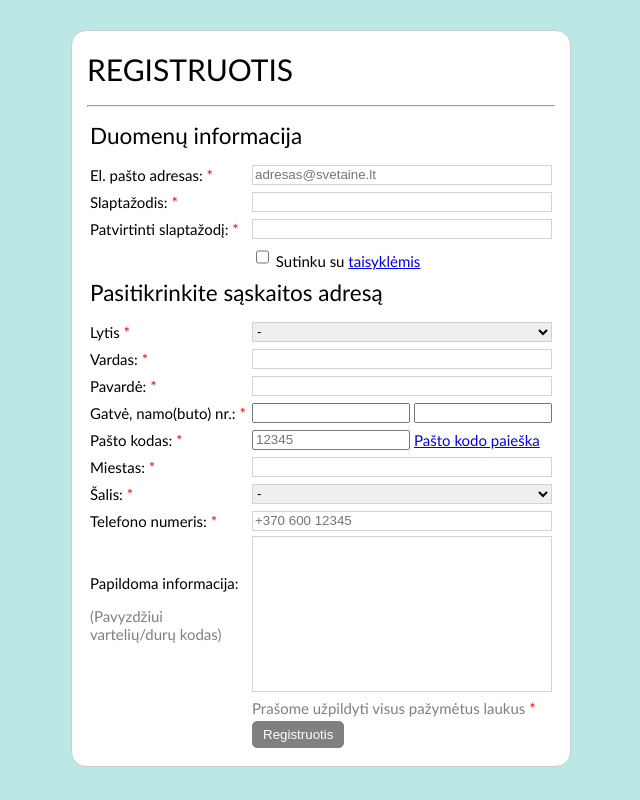
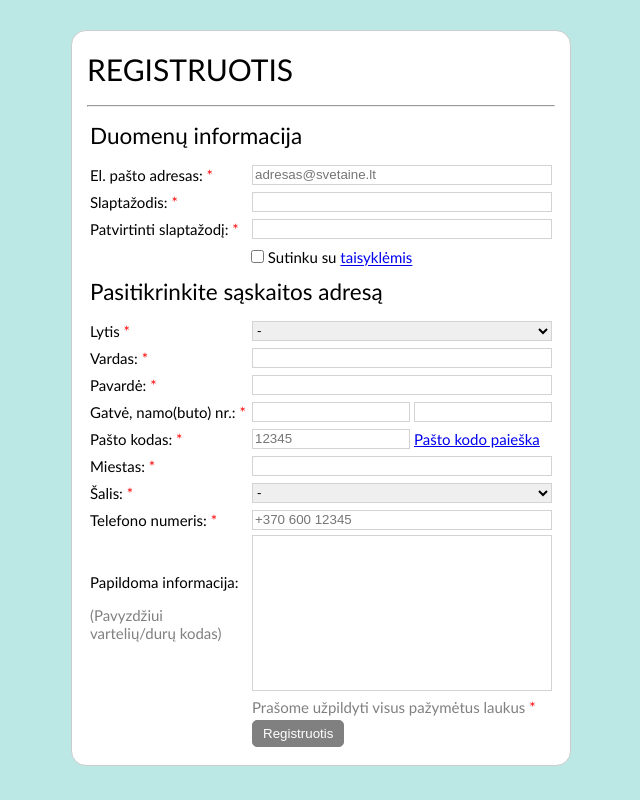
Before and after one commit to MartynoSiela/my-site, a website: page index.html in a window 1280 px wide. Shown: the whole page, without its empty margins (319-959 px from the left). Drawn offline with Linux system fonts and the light colour scheme.

Commit message:
align consent line. edit name validation

```diff
--- a/css/style.css
+++ b/css/style.css
@@ -24,9 +24,6 @@ h2 {
   margin: 0;
   font-weight: normal; }
 
-td {
-  vertical-align: middle; }
-
 .asterisk {
   color: red; }
 
@@ -49,7 +46,7 @@ table {
 textarea {
   resize: none; }
 
-.column-input input:not(.consent),
+input:not(.consent),
 select,
 textarea {
   width: 100%;
@@ -62,24 +59,45 @@ input,
 select {
   height: 20px; }
 
-.column-label input:focus,
+input:focus,
 select:focus,
 textarea:focus {
   border: 1px solid grey; }
 
-.row input:valid:focus,
+input:valid:focus,
 select:valid:focus {
   border: 1px solid green; }
 
-.row input:invalid:focus,
+input:invalid:focus,
 select:invalid:focus {
   border: 1px solid red; }
 
 .column-input-left {
   width: 160px; }
 
-.column-input-left input {
+.column-input-left > input {
   width: 100%; }
 
-.column-input-right input {
+.column-input-right > input {
   width: 100%; }
+
+.column-consent > input,
+.column-consent > label {
+  margin: 0px;
+  padding: 0px;
+  height: 25px;
+  vertical-align: middle; }
+
+.column-consent {
+  margin: 0px;
+  padding: 0px;
+  display: inline;
+  vertical-align: middle; }
+
+.col-consent {
+  margin-left: 0px;
+  padding-left: 0px; }
+
+.column-consent > input {
+  margin: 0px;
+  padding: 0px; }
--- a/index.html
+++ b/index.html
@@ -73,7 +73,8 @@
           </tr>
           <tr class="row-consent">
             <td></td>
-            <td colspan="2" class="column-input">
+            <td colspan="2" class="column-input col-consent">
+              <div class="column-consent">
                 <input
                   class="consent"
                   type="checkbox"
@@ -82,10 +83,17 @@
                   oninput="this.setCustomValidity('')"
                   required
                 />
-              <label for="consent"><span>Sutinku su </span></label>
-              <a href="https://www.keliueismotaisykles.info/" target="_blank"
+              </div>
+              <div class="column-consent">
+                <label for="consent"
+                  ><span>Sutinku su </span>
+                  <a
+                    href="https://www.keliueismotaisykles.info/"
+                    target="_blank"
                     >taisyklėmis</a
                   >
+                </label>
+              </div>
             </td>
           </tr>
           <tr class="row-header">
@@ -123,7 +131,7 @@
                 type="text"
                 name="name"
                 id="name"
-                pattern="[a-zA-ZąčęėįšųūĄČĘĖĮŠŲŪ]{1,}"
+                pattern="[a-zA-ZąčęėįšųūĄČĘĖĮŠŲŪ.\- ]{1,}"
                 oninput="this.setCustomValidity('')"
                 required
               />
```
Lines whose indentation alone changed are shown as unchanged.
